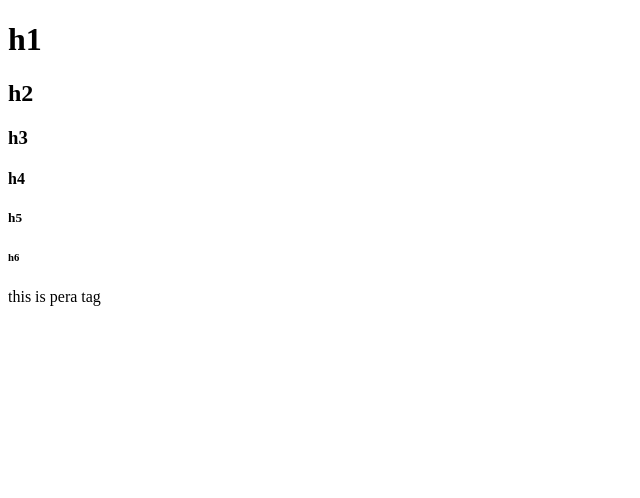
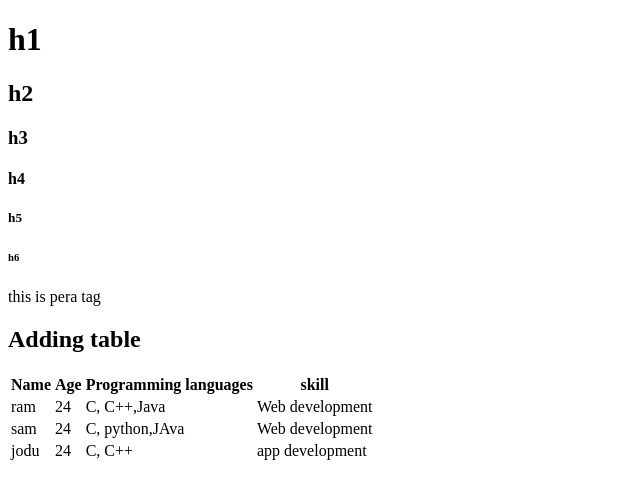
Before and after one commit to ramananda0/first, a plain HTML site: page index.html in a window 1280 px wide. Shown: the whole page, without its empty margins (0-640 px from the left). Drawn offline with Linux system fonts and the light colour scheme.

Commit message:
table included

```diff
--- a/index.html
+++ b/index.html
@@ -15,5 +15,38 @@
 
     <p>this is pera tag</p>
 
+    <h2>Adding table</h2>
+    <thead>
+        <table>
+            <tr>
+                <th>Name</th>
+                <th>Age</th>
+                <th>Programming languages</th>
+                <th >skill</th>
+            </tr>
+            <tr>
+                <td>ram</td>
+                <td>24</td>
+                <td>C, C++,Java</td>
+                <td>Web development</td>
+            </tr>
+
+            <tr>
+                <td>sam</td>
+                <td>24</td>
+                <td>C, python,JAva</td>
+                <td>Web development</td>
+            </tr>
+
+            <tr>
+                <td>jodu</td>
+                <td>24</td>
+                <td>C, C++</td>
+                <td>app development</td>
+            </tr>
+
+        </table>
+    </thead>
+
 </body>
 </html>
```
